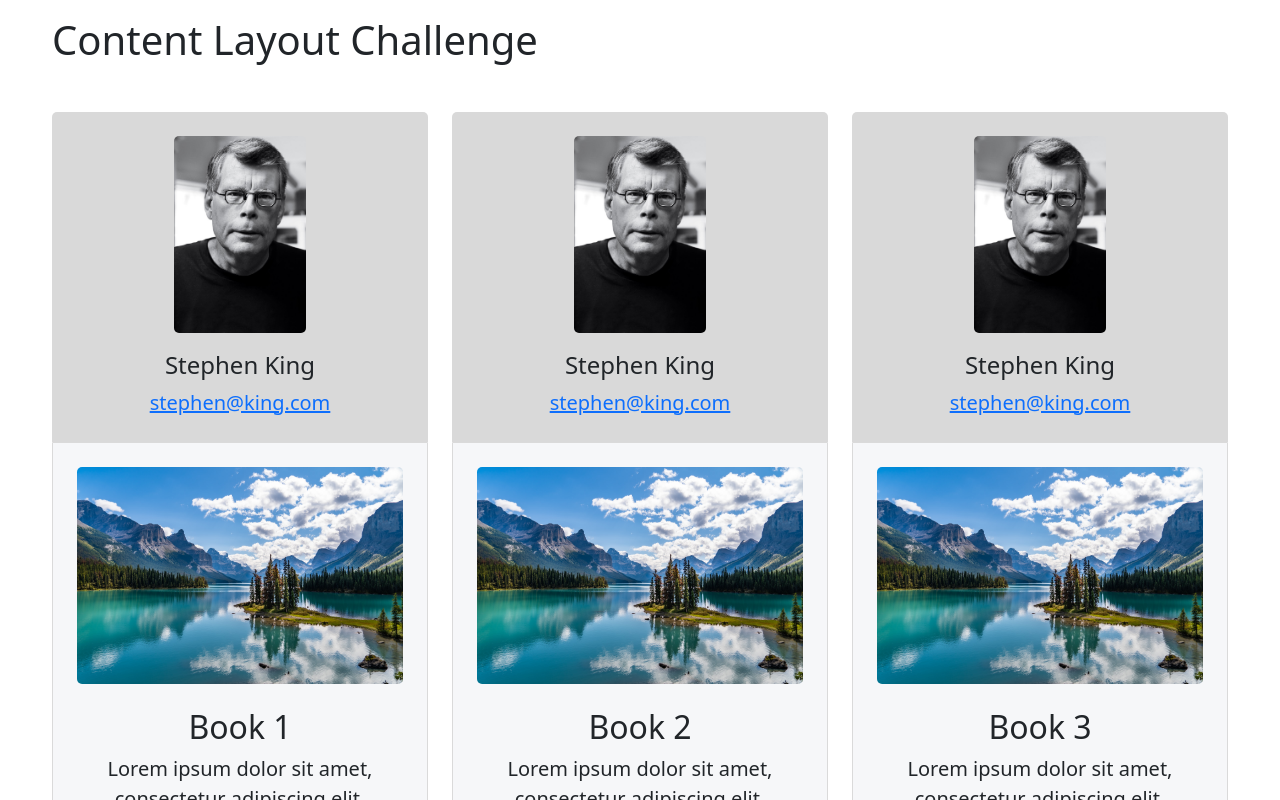
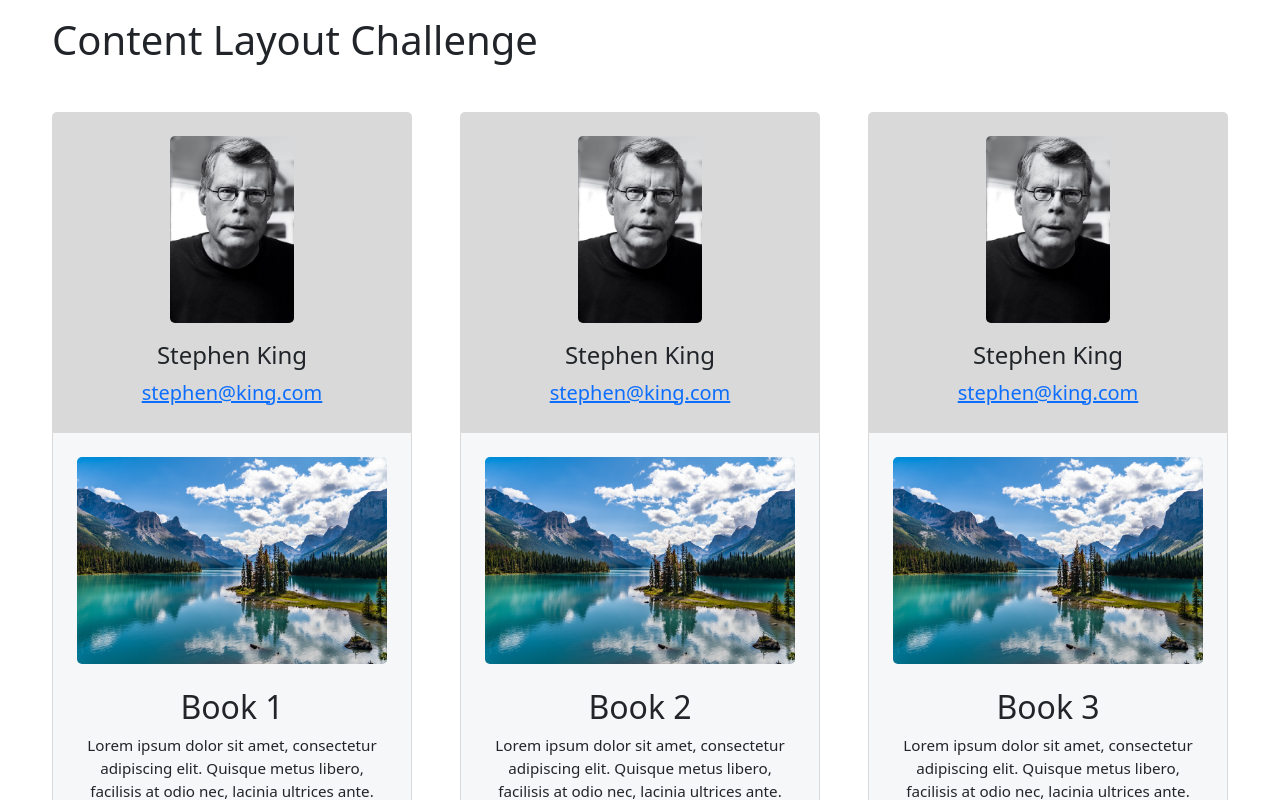
Before and after one commit to workingwebsites/ooohContent-Layout-Challenge, a React (Create React App) app: page /content-layout in a window 1280 px wide. Shown: the top 800 px of the page. Built offline with nearby package versions, Linux system fonts and the light colour scheme.

Commit message:
Adds rounded corner, spacing between columns

```diff
--- a/src/assets/scss/_challenge.scss
+++ b/src/assets/scss/_challenge.scss
@@ -43,7 +43,7 @@
 }
 
 .content-element__content-copy {
-    font-size: 1.25em;
+    font-size: .95em;
 }
 
 .content-element__content-heading {
--- a/src/pages/ContentLayoutChallenge.js
+++ b/src/pages/ContentLayoutChallenge.js
@@ -40,10 +40,10 @@
 
   render() {
     return (
-      <div className="page container container-fluid">
+      <div className="page container container-fluid overflow-hidden">
         <h1 className="mt-3 mb-5">Content Layout Challenge</h1>
 
-        <div className="content-element-list row">
+        <div className="content-element-list row gx-5">
           {this.contentItems.map((item, idx) => (
             <ContentElement key={idx} authorImg={item.authorImg} authorName={item.authorName} authorEmail={item.authorEmail} img={item.img} heading={item.heading} copy={item.copy} btnCopy={item.btnCopy} />
           ))}
```
